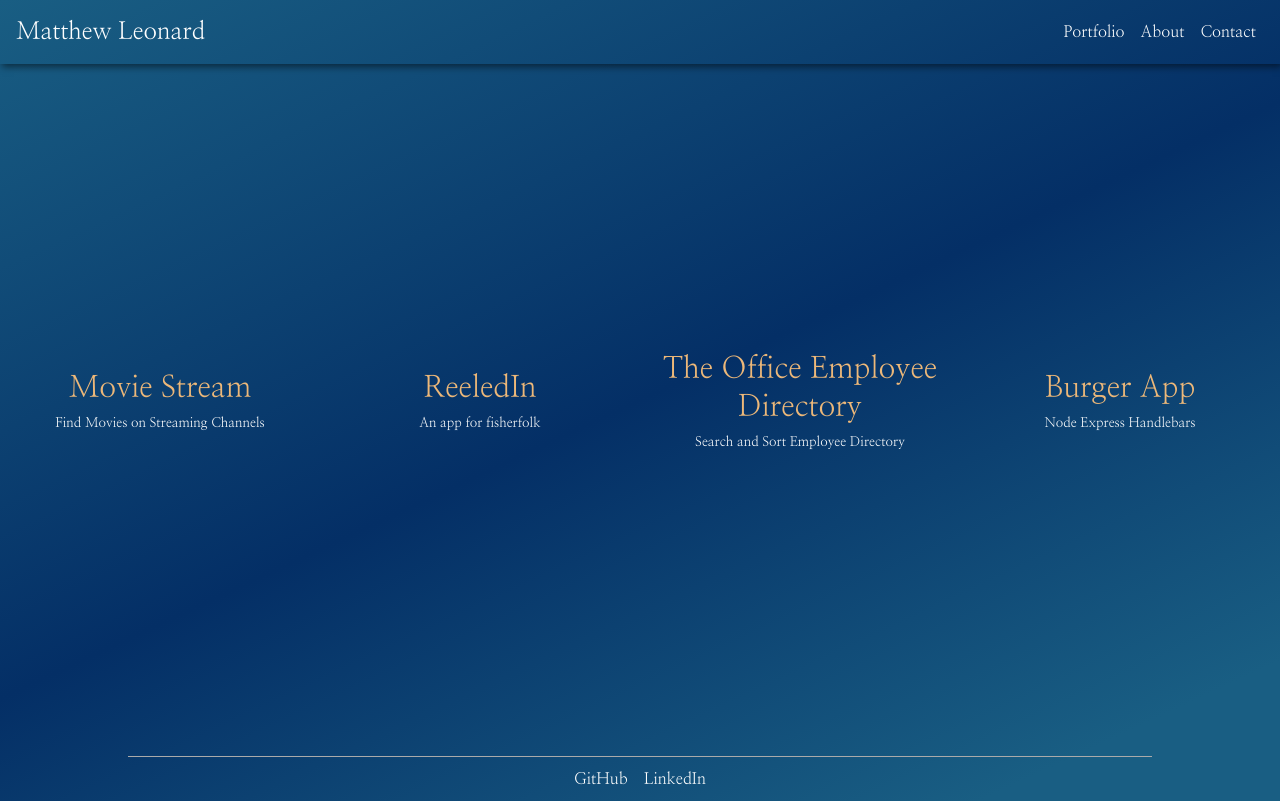
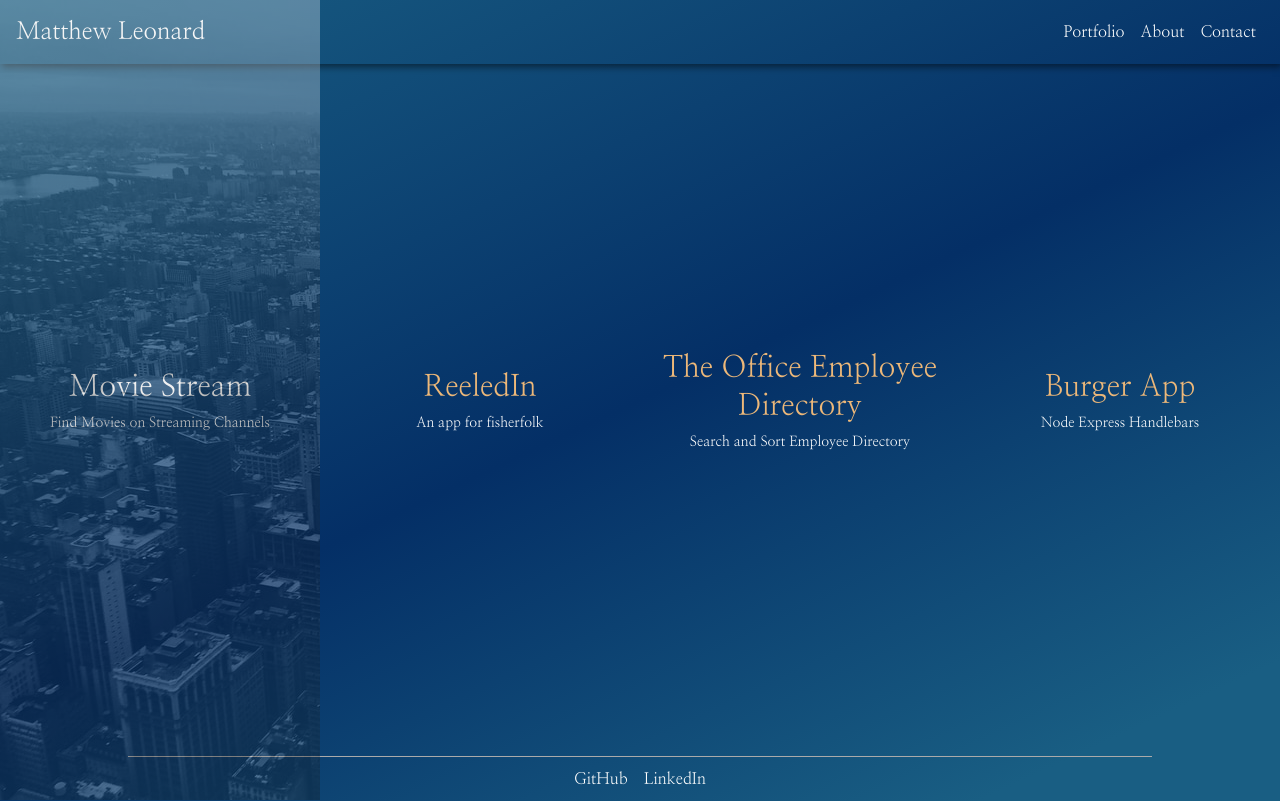
Before and after one commit to leonardmk1/leonard.matthewk.github.io, a React (Create React App) app: page /portfolio in a window 1280 px wide. Built offline with nearby package versions, Linux system fonts and the light colour scheme.

Commit message:
updating styling on portfolio

```diff
--- a/src/components/Portfolio/Portfolio.css
+++ b/src/components/Portfolio/Portfolio.css
@@ -19,7 +19,7 @@
   text-align: center;
 }
 
-.project a {
+a.project {
   text-decoration: none;
   font-size: 30px;
 }
@@ -27,7 +27,7 @@
 .project-img {
   position: absolute;
   overflow: hidden;
-  width: 25%;
+  width: 100%;
   top: 0;
   bottom: 0;
   opacity: 0;
@@ -65,6 +65,7 @@
 
 .project-bio {
   margin-top: 8px;
+  font-size: 14px;
 }
 
 @media (max-width: 767px) {
--- a/src/components/Portfolio/Portfolio.js
+++ b/src/components/Portfolio/Portfolio.js
@@ -5,54 +5,44 @@
   return (
     <div>
       <div className="project-container">
-        <div className="project project-1">
         <a
-            className="project-text"
+          className="project-text project project-1"
           target="blank"
           href="http://moviestream1.herokuapp.com/"
         >
           Movie Stream
+          <div className="project-img project-img-1"></div>
+          <p className="project-bio">Find Movies on Streaming Channels</p>
         </a>
-          <div className="project-img project-img-1"></div>
-          <small className="project-bio">
-            Find Movies on Streaming Channels
-          </small>
-        </div>
-        <div className="project project-2">
         <a
-            className="project-text"
+          className="project-text project project-2"
           target="blank"
           href="https://reeledin.herokuapp.com/members"
         >
           ReeledIn
+          <div className="project-img project-img-2"></div>
+          <p className="project-bio">An app for fisherfolk</p>
         </a>
-          <div className="project-img project-img-2"></div>
-          <small className="project-bio">An app for fisherfolk</small>
-        </div>
-        <div className="project project-3">
+
         <a
-            className="project-text"
+          className="project-text project project-3"
           target="blank"
           href="https://leonardmk1.github.io/React-Employee-Directory-The-Office/"
         >
           The Office Employee Directory
+          <div className="project-img project-img-3"></div>
+          <p className="project-bio">Search and Sort Employee Directory</p>
         </a>
-          <div className="project-img project-img-3"></div>
-          <small className="project-bio">
-            Search and Sort Employee Directory
-          </small>
-        </div>
-        <div className="project project-4">
+
         <a
-            className="project-text"
+          className="project-text project project-4"
           target="blank"
           href="https://leonardmk1-express-handlebars.herokuapp.com/"
         >
           Burger App
+          <div className="project-img project-img-4"></div>
+          <p className="project-bio">Node Express Handlebars</p>
         </a>
-          <div className="project-img project-img-4"></div>
-          <small className="project-bio">Node Express Handlebars</small>
-        </div>
       </div>
     </div>
   );
```
Lines whose indentation alone changed are shown as unchanged.
